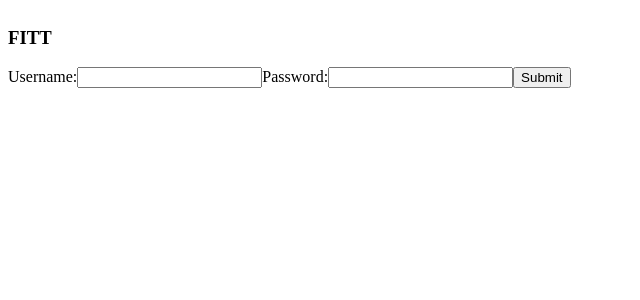
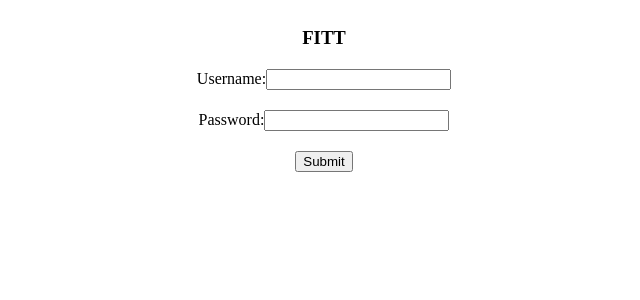
Before and after one commit to ericamendez/fit-motivation-app, a React app: page / in a window 1280 px wide. Shown: the top 300 px of the page, without its empty margins (0-640 px from the left). Built offline with nearby package versions, Linux system fonts and the light colour scheme.

Commit message:
adding centering

```diff
--- a/src/components/Authentication/SignIn/SignIn.scss
+++ b/src/components/Authentication/SignIn/SignIn.scss
@@ -1,4 +1,11 @@
 .container {
   display: grid;
   grid-template-columns: 1fr 1fr;
+  text-align: center;
+
 }
+
+label {
+  margin: 20px 0;
+  display: block;
+}
```
